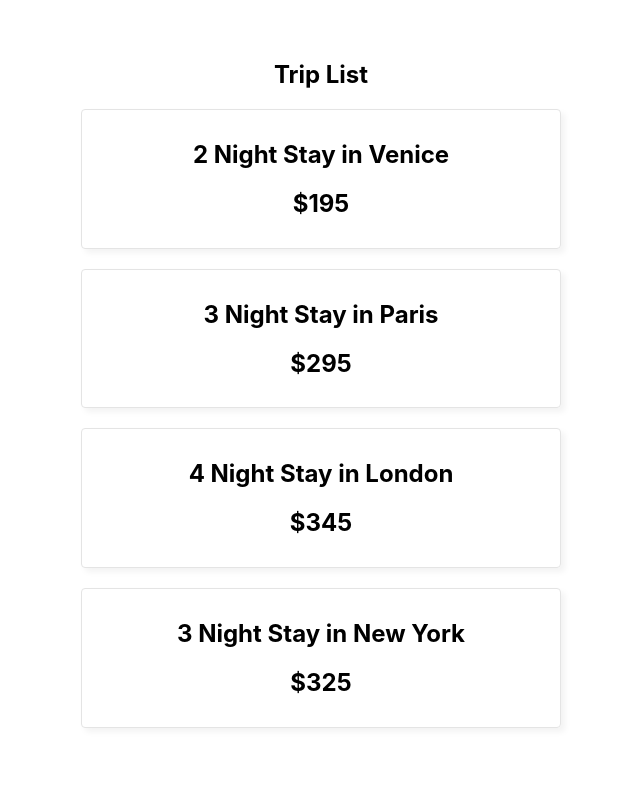
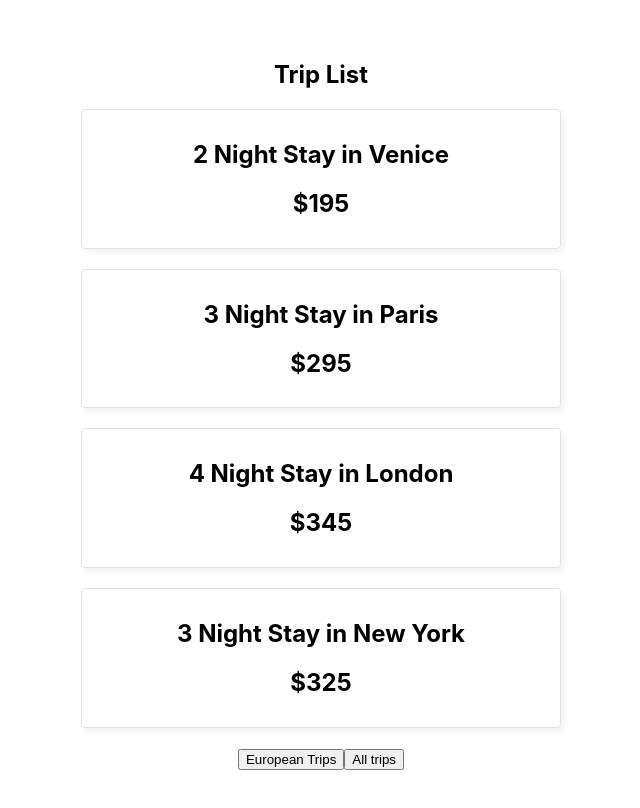
Before and after one commit to tamakachi/tripago, a React (Create React App) app: page / in a window 1280 px wide. Shown: the top 808 px of the page, without its empty margins (319-959 px from the left). Built offline with nearby package versions, Linux system fonts and the light colour scheme; data requests are answered from the project's data file.

Commit message:
useEffect dependencies

```diff
--- a/data/db.json
+++ b/data/db.json
@@ -3,22 +3,26 @@
         {
             "title": "2 Night Stay in Venice",
             "price": "$195",
-            "id":1
+            "id":1,
+            "loc":"Europe"
         },
         {
             "title": "3 Night Stay in Paris",
             "price": "$295",
-            "id":2
+            "id":2,
+            "loc":"Europe"
         },
         {
             "title": "4 Night Stay in London",
             "price": "$345",
-            "id":3
+            "id":3,
+            "loc":"Europe"
         },
         {
             "title": "3 Night Stay in New York",
             "price": "$325",
-            "id":4
+            "id":4,
+            "loc":"America"
         }
     ]
 }
--- a/src/components/TripList.js
+++ b/src/components/TripList.js
@@ -6,16 +6,17 @@ import {useState, useEffect} from 'react'
 
 export default function TripList() {
     const [trips,setTrips] = useState([])
+    const [url,setUrl] = useState("http://localhost:3000/trips")
 
 // To run a code block once and only once with useEffect, make the second argument array empty, this array is
 // known as the dependency array
     useEffect(()=>{
 
-        fetch ("http://localhost:3000/trips")
+        fetch (url)
           .then(response=>response.json())
           .then(json=>setTrips(json))
-          console.log(trips)
-        },[])
+
+        },[url])
 
   return (
     <div className='trip-list'>
@@ -28,6 +29,11 @@ export default function TripList() {
                 </li>
             ))}
         </ul>
+        <div>
+            <button onClick={()=>{setUrl("http://localhost:3000/trips?loc=Europe")}}>European Trips</button>
+            <button onClick={()=>{setUrl("http://localhost:3000/trips")}}>All trips</button>
+        </div>
     </div>
+
   )
 }
```
